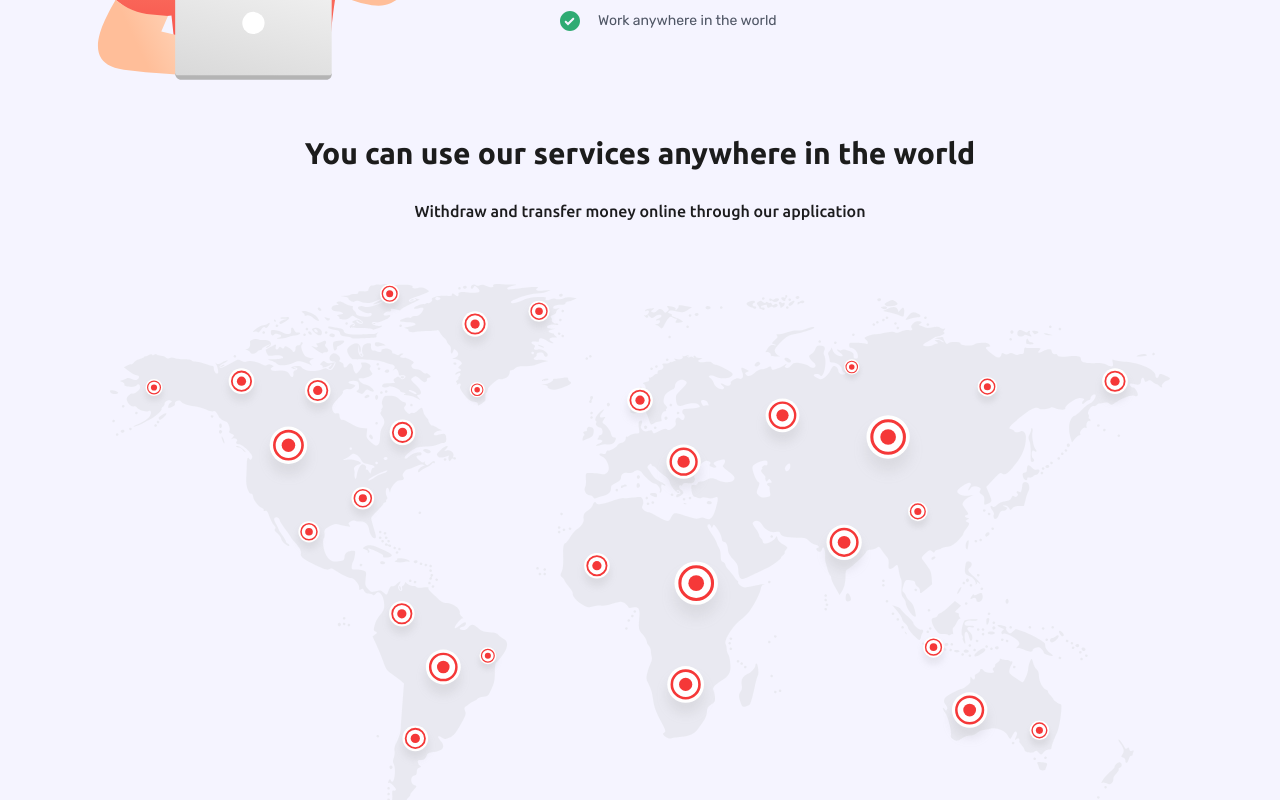
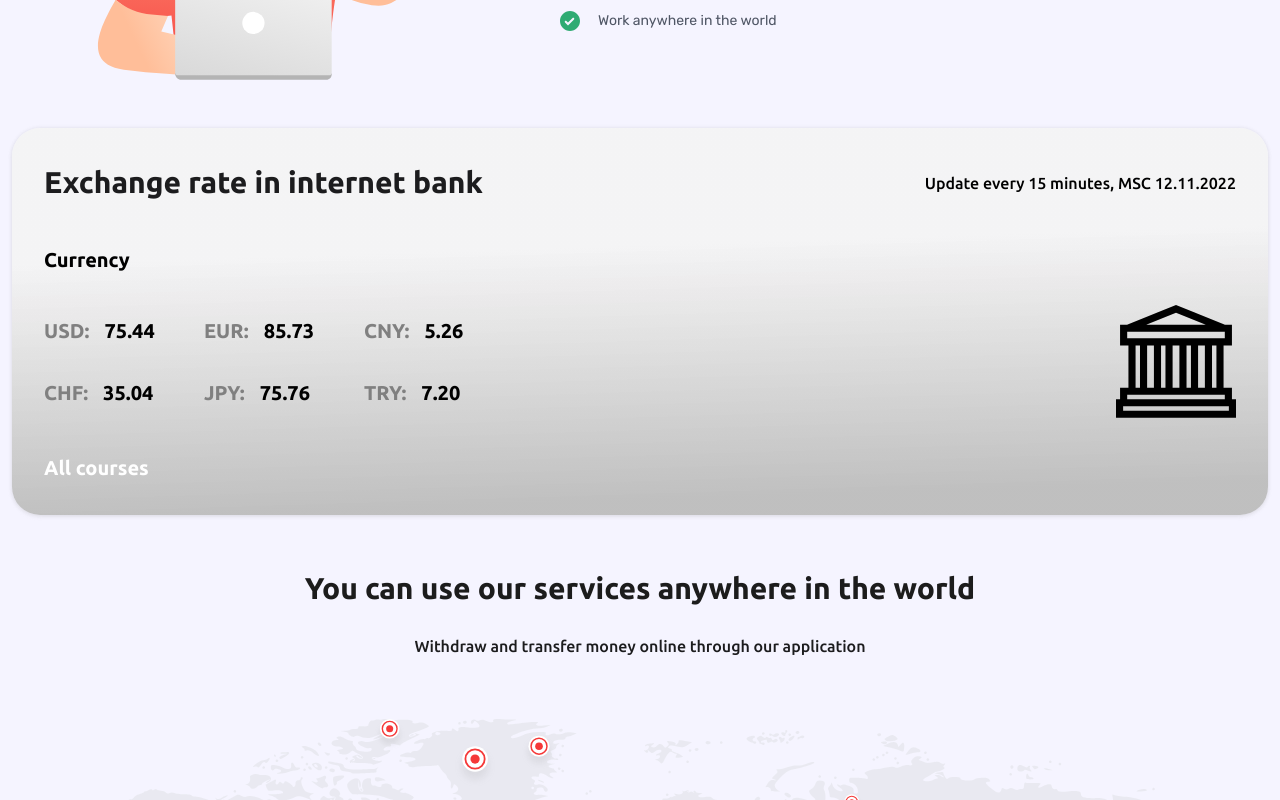
Before and after one commit to ilyhan/Neobank, a React (Vite) app: page /home in a window 1280 px wide. Shown: the part 960-1760 px from the top of the page. Built offline with nearby package versions, Linux system fonts and the light colour scheme.

Commit message:
секция курса валют

```diff
--- /dev/null
+++ b/src/common/arrays/currencyList.ts
@@ -0,0 +1,33 @@
+import { ICurrency } from "@/common/interfaces/currency";
+
+export const currencyList: ICurrency[] = [
+    {
+        currency: "USD",
+        course: 75.4376,
+    },
+
+    {
+        currency: "EUR",
+        course: 85.7346,
+    },
+
+    {
+        currency: "CNY",
+        course: 5.26334,
+    },
+
+    {
+        currency: "CHF",
+        course: 35.0439,
+    },
+
+    {
+        currency: "JPY",
+        course: 75.76,
+    },
+
+    {
+        currency: "TRY",
+        course: 7.2,
+    },
+]
--- /dev/null
+++ b/src/common/components/currencyRates/CurrencyRates.tsx
@@ -0,0 +1,45 @@
+import RenderList from "@/common/helper/RenderList";
+import bank from "/public/images/bank.svg";
+import "@/common/components/currencyRates/style.scss";
+import { currencyList } from "@/common/arrays/currencyList";
+
+const CurrencyRates = () => {
+    return (
+        <section className="currency-rates">
+            <header className="currency-rates__header">
+                <h2 className="currency-rates__title">
+                    Exchange rate in internet bank
+                </h2>
+
+                <span id="update-time" className="currency-rates__update">
+                    Update every 15 minutes, MSC 12.11.2022
+                </span>
+            </header>
+
+            <h3 className="currency-rates__subtitle">Currency</h3>
+
+            <div className="currency-rates__info-warpper">
+                <RenderList
+                    items={currencyList}
+                    classes="currency-rates__list"
+                    renderItem={(item, index) => (
+                        <li key={index} className="currency-rates__item">
+                            <span className="currency-rates__currency">{item.currency}:</span>
+                            <span className="currency-rates__course">{item.course.toFixed(2)}</span>
+                        </li>
+                    )}
+                />
+
+                <img src={bank} className="currency-rates__image" alt="bank" />
+            </div>
+
+            <footer>
+                <a href="https://cbr.ru/currency_base/daily/" className="link currency-rates__link" target="_blank">
+                    All courses
+                </a>
+            </footer>
+        </section>
+    )
+};
+
+export default CurrencyRates;
--- /dev/null
+++ b/src/common/components/currencyRates/style.scss
@@ -0,0 +1,98 @@
+@use "@/common/styles/mixin.scss" as *;
+@use "@/common/styles/styleConstants" as *;
+
+.currency-rates {
+    width: 100%;
+    padding: 32px;
+    background: $gradient-def;
+    border-radius: 28px;
+    box-shadow: $shadow-def;
+    margin-top: 48px;
+
+    &__header {
+        @include flexBetween;
+        margin-bottom: 40px;
+    }
+
+    &__title {
+        @include clampText($text-m-small-title, $text-small-title);
+        color: $color-dim-black;
+    }
+
+    &__update {
+        @include clampText($text-m-main, $text-main);
+        font-weight: 500;
+    }
+
+    &__subtitle {
+        @include clampText($text-m-medium, $text-medium);
+    }
+
+    &__info-warpper {
+        @include flexBetween;
+        margin-top: 30px;
+        margin-bottom: 35px;
+    }
+
+    &__list {
+        @include flexBetween;
+        flex-wrap: wrap;
+        max-width: 450px;
+        row-gap: 32px;
+        column-gap: 15px;
+    }
+
+    &__item {
+        @include clampText($text-m-medium, $text-medium);
+        font-weight: 700;
+        width: 130px;
+    }
+
+    &__currency {
+        color: $color-medium-grey;
+    }
+
+    &__course {
+        padding-left: 15px;
+    }
+
+    &__link {
+        @include clampText($text-m-medium, $text-medium);
+        font-weight: 700;
+        color: $color-total-white;
+
+        &:hover {
+            @media(hover: hover) {
+                color: $color-medium-grey;
+            }
+        }
+
+        &:active {
+            opacity: .7;
+        }
+    }
+}
+
+@media (max-width: $tablet) {
+    .currency-rates {
+        text-align: center;
+
+        &__header {
+            flex-direction: column;
+            gap: 15px;
+            margin-bottom: 25px;
+        }
+
+        &__image {
+            display: none;
+        }
+
+        &__info-warpper {
+            justify-content: center;
+        }
+
+        &__list {
+            justify-content: center;
+        }
+    }
+}
--- a/src/common/components/feedback/style.scss
+++ b/src/common/components/feedback/style.scss
@@ -60,7 +60,7 @@
     }
 
     &__input {
-        @include clampText($text-m-large, $text-large);
+        @include clampText($text-m-medium, $text-medium);
         font-weight: 400;
         width: 100%;
         flex: 1;
--- /dev/null
+++ b/src/common/interfaces/currency.ts
@@ -0,0 +1,4 @@
+export interface ICurrency {
+    currency: string;
+    course: number;
+}
--- a/src/common/styles/mixin.scss
+++ b/src/common/styles/mixin.scss
@@ -16,3 +16,9 @@
     align-items: center;
     justify-content: center;
 }
+
+@mixin flexBetween{
+    display: flex;
+    justify-content: space-between;
+    align-items: center;
+}
--- a/src/modules/home/Home.tsx
+++ b/src/modules/home/Home.tsx
@@ -1,4 +1,5 @@
 import CardDesign from "@/common/components/cardDesign/CardDesign";
+import CurrencyRates from "@/common/components/currencyRates/CurrencyRates";
 import Features from "@/common/components/features/Features";
 import Feedback from "@/common/components/feedback/Feedback";
 import WorldMap from "@/common/components/worldMap/WorldMap";
@@ -9,6 +10,7 @@ const Home = () => {
         <main className="main">
             <CardDesign />
             <Features />
+            <CurrencyRates />
             <WorldMap />
             <Feedback />
         </main>
```
Also changed, not shown: public/images/bank.svg (added).
